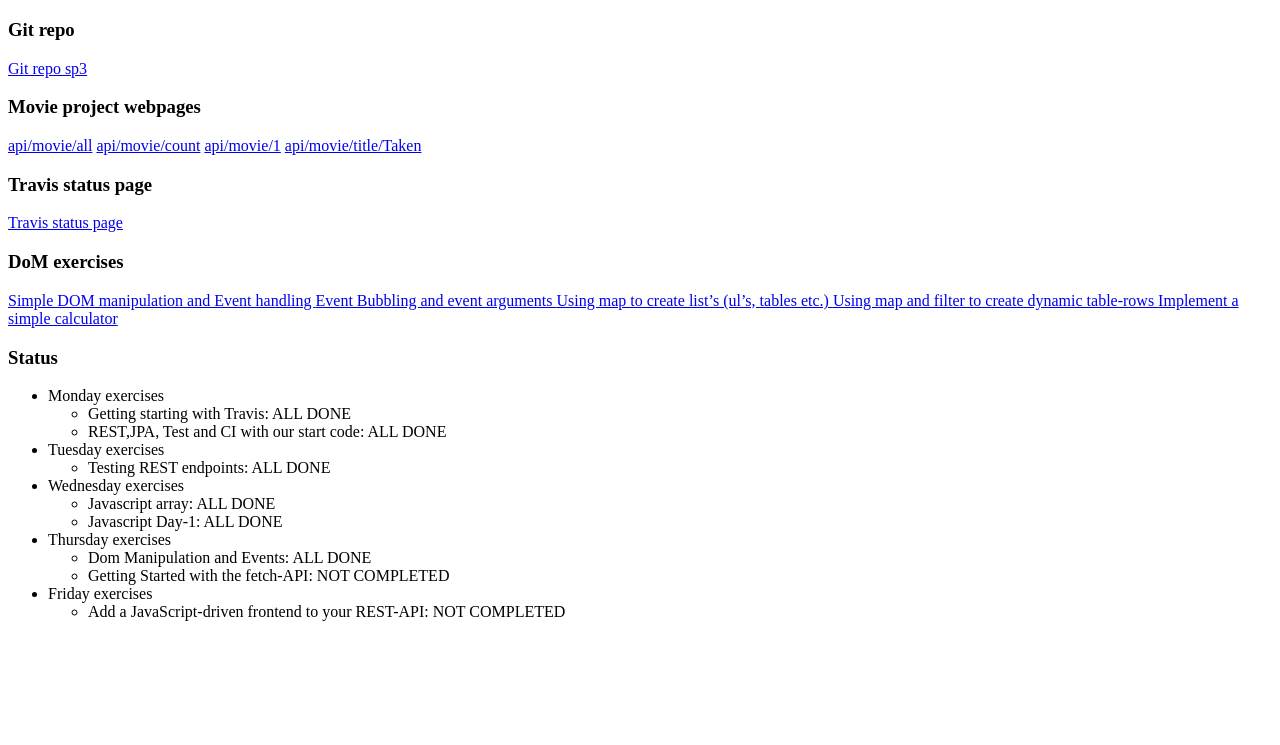
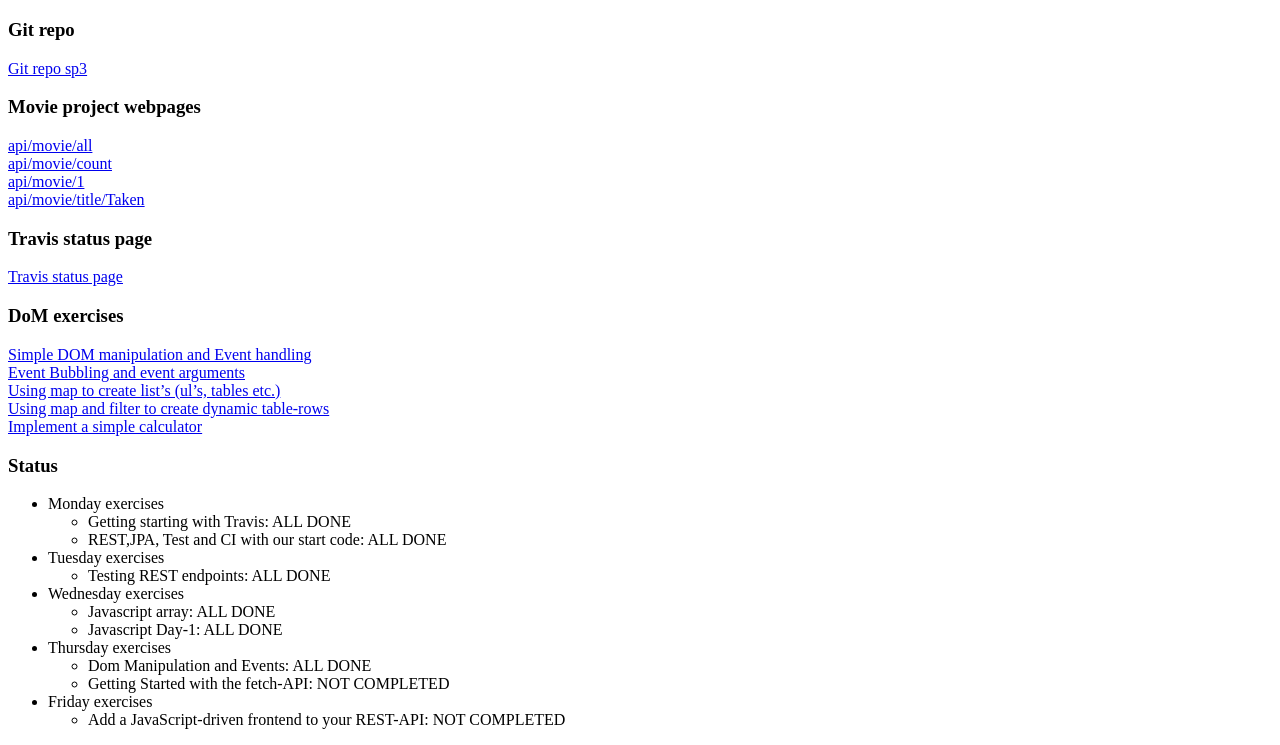
Before and after one commit to Haugaard-DK/Week37sem3, a plain HTML site: page Tuesday/rest-jpa-devops-startcode/src/main/webapp/index.html in a window 1280 px wide. Shown: the part 61-806 px from the top of the page. Drawn offline with Linux system fonts and the light colour scheme.

Commit message:
Added breaklines

```diff
--- a/Tuesday/rest-jpa-devops-startcode/src/main/webapp/index.html
+++ b/Tuesday/rest-jpa-devops-startcode/src/main/webapp/index.html
@@ -10,19 +10,19 @@
             <a href="https://github.com/Haugaard-DK/Week37sem3">Git repo sp3</a>
 
         <h3>Movie project webpages</h3>
-            <a href="https://www.mathaugaard.dk/devops-starter/api/movie/all">api/movie/all</a>
-            <a href="https://www.mathaugaard.dk/devops-starter/api/movie/count">api/movie/count</a>
-            <a href="https://www.mathaugaard.dk/devops-starter/api/movie/1">api/movie/1</a>
+            <a href="https://www.mathaugaard.dk/devops-starter/api/movie/all">api/movie/all</a> <br>
+            <a href="https://www.mathaugaard.dk/devops-starter/api/movie/count">api/movie/count</a> <br>
+            <a href="https://www.mathaugaard.dk/devops-starter/api/movie/1">api/movie/1</a> <br>
             <a href="https://www.mathaugaard.dk/devops-starter/api/movie/title/Taken">api/movie/title/Taken</a>
 
         <h3>Travis status page</h3>
             <a href="https://travis-ci.com/github/Haugaard-DK/rest-jpa-devops-startcode">Travis status page</a>
 
         <h3>DoM exercises</h3>
-            <a href="./DoM/ex1.html" target="_BLANK"> Simple DOM manipulation and Event handling <a>
-            <a href="./DoM/ex2.html" target="_BLANK"> Event Bubbling and event arguments <a>
-            <a href="./DoM/ex3.html" target="_BLANK"> Using map to create list’s (ul’s, tables etc.) <a>
-            <a href="./DoM/ex4.html" target="_BLANK"> Using map and filter to create dynamic table-rows <a>
+            <a href="./DoM/ex1.html" target="_BLANK"> Simple DOM manipulation and Event handling <a> <br>
+            <a href="./DoM/ex2.html" target="_BLANK"> Event Bubbling and event arguments <a> <br>
+            <a href="./DoM/ex3.html" target="_BLANK"> Using map to create list’s (ul’s, tables etc.) <a> <br>
+            <a href="./DoM/ex4.html" target="_BLANK"> Using map and filter to create dynamic table-rows <a> <br>
             <a href="./DoM/ex5.html" target="_BLANK"> Implement a simple calculator <a>
 
         <h3>Status</h3>
```
